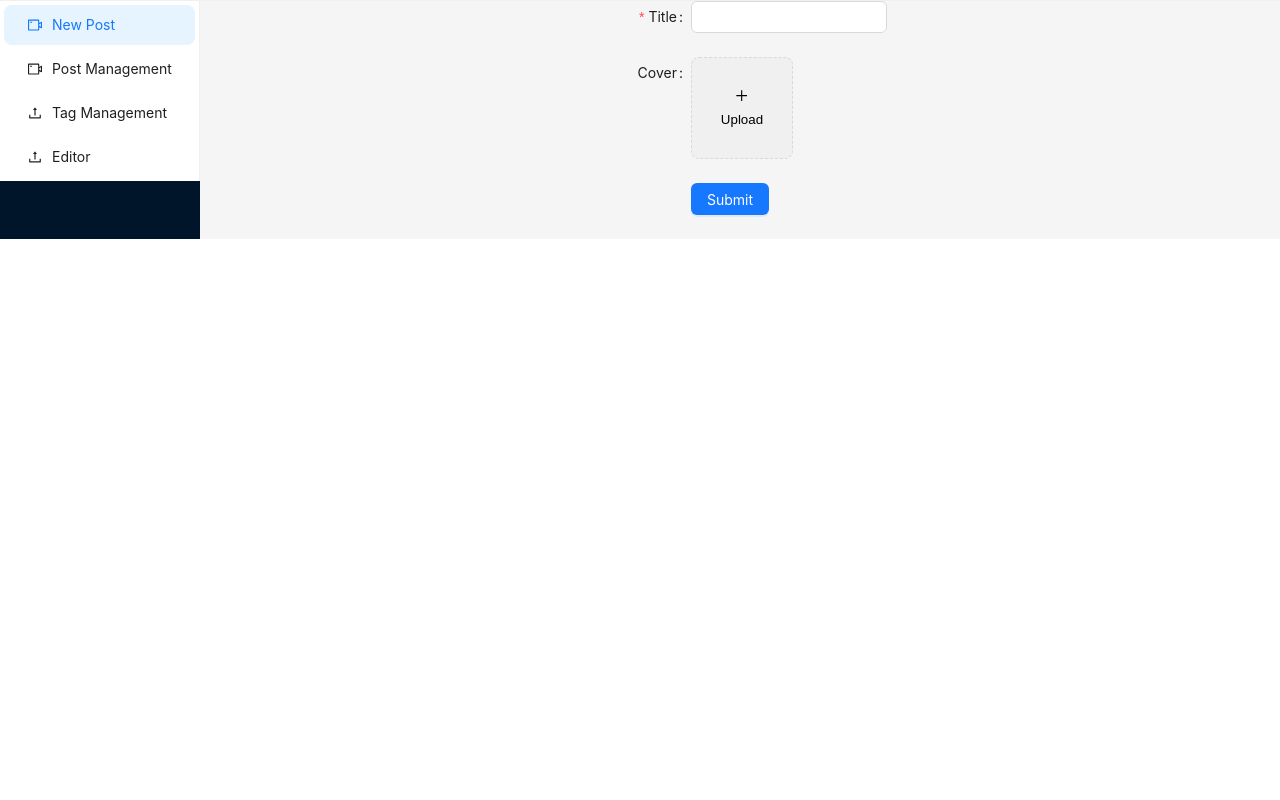
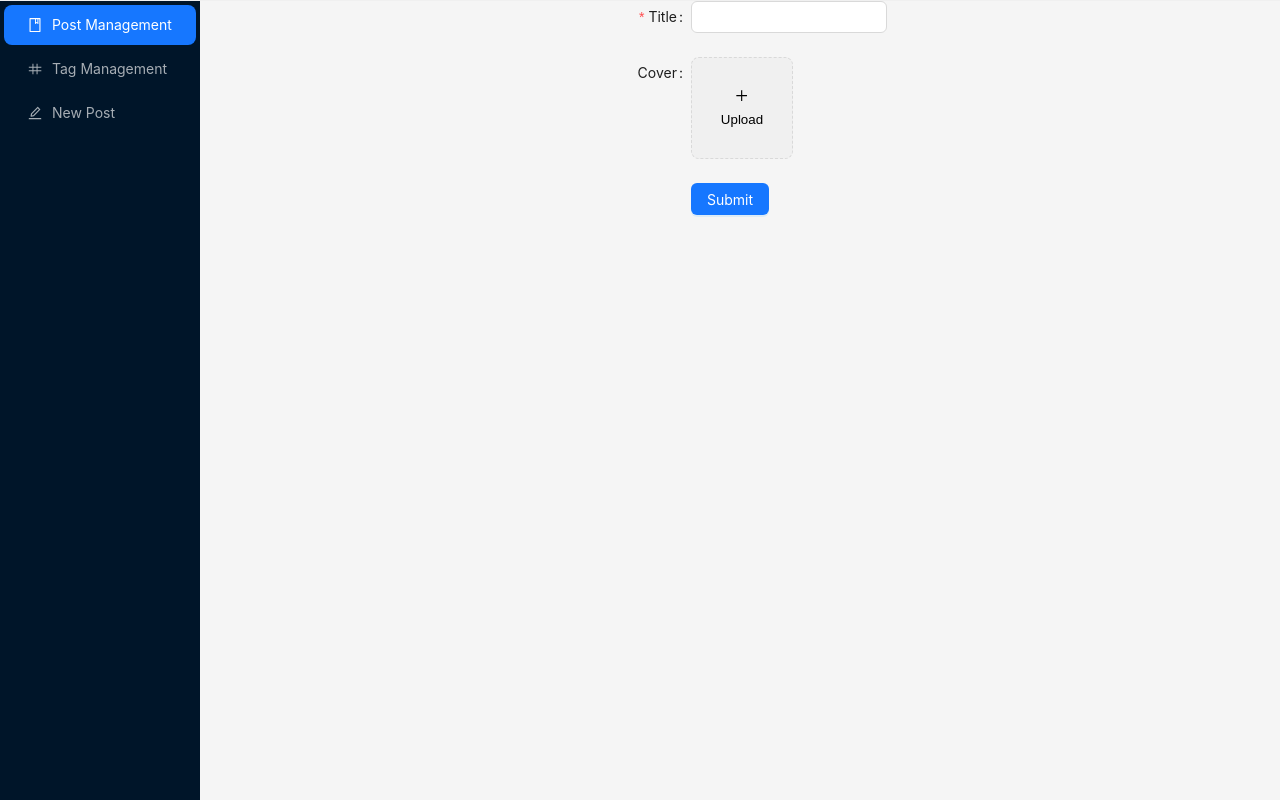
Before and after one commit to wwricu/admin-page, a Next.js app: page /new-post in a window 1280 px wide. Built offline with nearby package versions, Linux system fonts and the light colour scheme.

Commit message:
[feat] menu router

```diff
--- a/app/AdminMenu.tsx
+++ b/app/AdminMenu.tsx
@@ -1,41 +1,40 @@
-import React from 'react';
+'use client'
+
+import React from 'react'
 import {
-    UploadOutlined,
-    UserOutlined,
-    VideoCameraOutlined,
-} from '@ant-design/icons';
-import {Menu} from 'antd';
+    BookOutlined,
+    BorderlessTableOutlined, EditOutlined,
+} from '@ant-design/icons'
+import {Menu} from 'antd'
+import {useRouter} from "next/navigation";
 
 
 const AdminMenu: React.FC = () => {
+    const router = useRouter()
     return (
         <Menu
             mode="inline"
             defaultSelectedKeys={['1']}
+            theme="dark"
             items={[
                 {
                     key: '1',
-                    icon: <VideoCameraOutlined />,
-                    label: <a href='/new-post'>New Post</a>,
+                    icon: <BookOutlined/>,
+                    label: <div onClick={() => router.push('/posts')}>Post Management</div>,
                 },
                 {
                     key: '2',
-                    icon: <VideoCameraOutlined />,
-                    label: <a href='/posts'>Post Management</a>,
+                    icon: <BorderlessTableOutlined/>,
+                    label: <div onClick={() => router.push('/tags')}>Tag Management</div>,
                 },
                 {
                     key: '3',
-                    icon: <UploadOutlined />,
-                    label: <a href='/tags'>Tag Management</a>,
+                    icon: <EditOutlined/>,
+                    label: <div onClick={() => router.push('/new-post')}>New Post</div>,
                 },
-                {
-                    key: '4',
-                    icon: <UploadOutlined />,
-                    label: <a href='/editor'>Editor</a>,
-                }
             ]}
         />
-    );
-};
+    )
+}
 
-export default AdminMenu;
+export default AdminMenu
--- a/app/api/post.ts
+++ b/app/api/post.ts
@@ -1,5 +1,5 @@
 import axios, {AxiosResponse} from "axios";
-import {PostCreateRO, PostRequestRO} from "@/app/model/request";
+import {PostCreateRO, PostRequestRO, PostUpdateRO} from "@/app/model/request";
 import {PostDetailVO, PostPreview} from "@/app/model/response";
 
 axios.defaults.baseURL = 'http://localhost:8000'
@@ -22,3 +22,8 @@ export const createPostAPI = async (postCreateRO: PostCreateRO) => {
 export const getPostDetailAPI = async (postId: string) => {
     return await axios.get(`/post/detail/${postId}`).then((res: AxiosResponse<PostDetailVO>) => res.data);
 }
+
+export const updatePostDetailAPI = async (postUpdateRO: PostUpdateRO) => {
+    return await axios.post('/post/update', postUpdateRO)
+        .then((res: AxiosResponse<PostDetailVO>) => res.data);
+}
--- a/app/layout.tsx
+++ b/app/layout.tsx
@@ -32,9 +32,9 @@ export default function RootLayout({
   return (
       <html lang="en">
       <body className={`${geistSans.variable} ${geistMono.variable}`}>
-
+          <Layout style={{minHeight: '100vh'}}>
+            <AdminHeader/>
             <Layout>
-        <AdminHeader/>
               <Layout>
                 <Sider>
                   <AdminMenu/>
@@ -44,6 +44,7 @@ export default function RootLayout({
                 </Content>
               </Layout>
             </Layout>
+          </Layout>
       </body>
       </html>
   );
--- a/app/model/response.ts
+++ b/app/model/response.ts
@@ -29,3 +29,9 @@ export interface PostDetailVO {
     create_time: string
     update_time: string
 }
+
+
+export enum PostStatusEnum {
+    DRAFT = 'draft',
+    PUBLISHED = 'published'
+}
--- a/app/posts/AdminPostCard.tsx
+++ b/app/posts/AdminPostCard.tsx
@@ -11,6 +11,7 @@ const AdminPostCard: React.FC<PostPreview> = (postPreview: PostPreview) => {
             <p>{postPreview.content}</p>
             <p>{postPreview.create_time}</p>
             <p>{postPreview.update_time}</p>
+            <p>{postPreview.status}</p>
         </Card>
     );
 };
--- a/app/posts/AdminPostList.tsx
+++ b/app/posts/AdminPostList.tsx
@@ -15,7 +15,6 @@ const AdminPostList: React.FC = () => {
             setData(res);
             setList(res);
         }).then(() => {
-            console.log(JSON.stringify(data))
         }).catch((reason) => {
             console.log(reason)
         })
```
Also changed, not shown: app/editor/page.tsx (+21 -13 lines), app/model/request.ts (+11 -0 lines), app/page.tsx (+4 -3 lines). Lines whose indentation alone changed are shown as unchanged.
